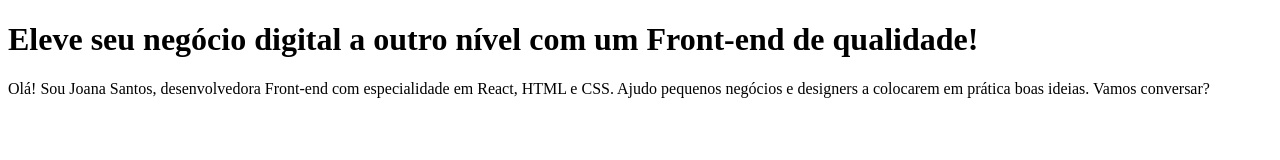
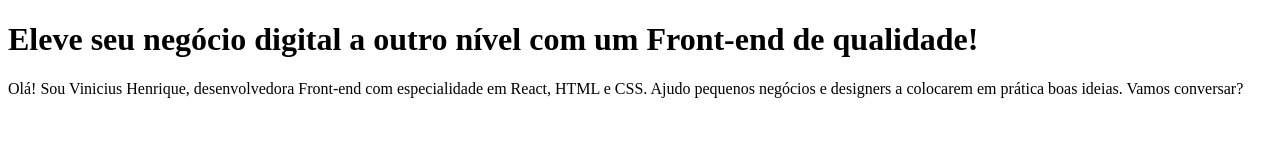
Before and after one commit to vini-henrique/ONE-studies, a plain HTML site: page Curso_de_HTML/index.html in a window 1280 px wide. Drawn offline with Linux system fonts and the light colour scheme.

Commit message:
index.html

```diff
--- a/Curso_de_HTML/index.html
+++ b/Curso_de_HTML/index.html
@@ -7,6 +7,6 @@
 </head>
 <body>
     <h1>Eleve seu negócio digital a outro nível com um Front-end de qualidade!</h1>
-    <p>Olá! Sou Joana Santos, desenvolvedora Front-end com especialidade em React, HTML e CSS. Ajudo pequenos negócios e designers a colocarem em prática boas ideias. Vamos conversar?</p>
+    <p>Olá! Sou Vinicius Henrique, desenvolvedora Front-end com especialidade em React, HTML e CSS. Ajudo pequenos negócios e designers a colocarem em prática boas ideias. Vamos conversar?</p>
 </body>
 </html>
```
